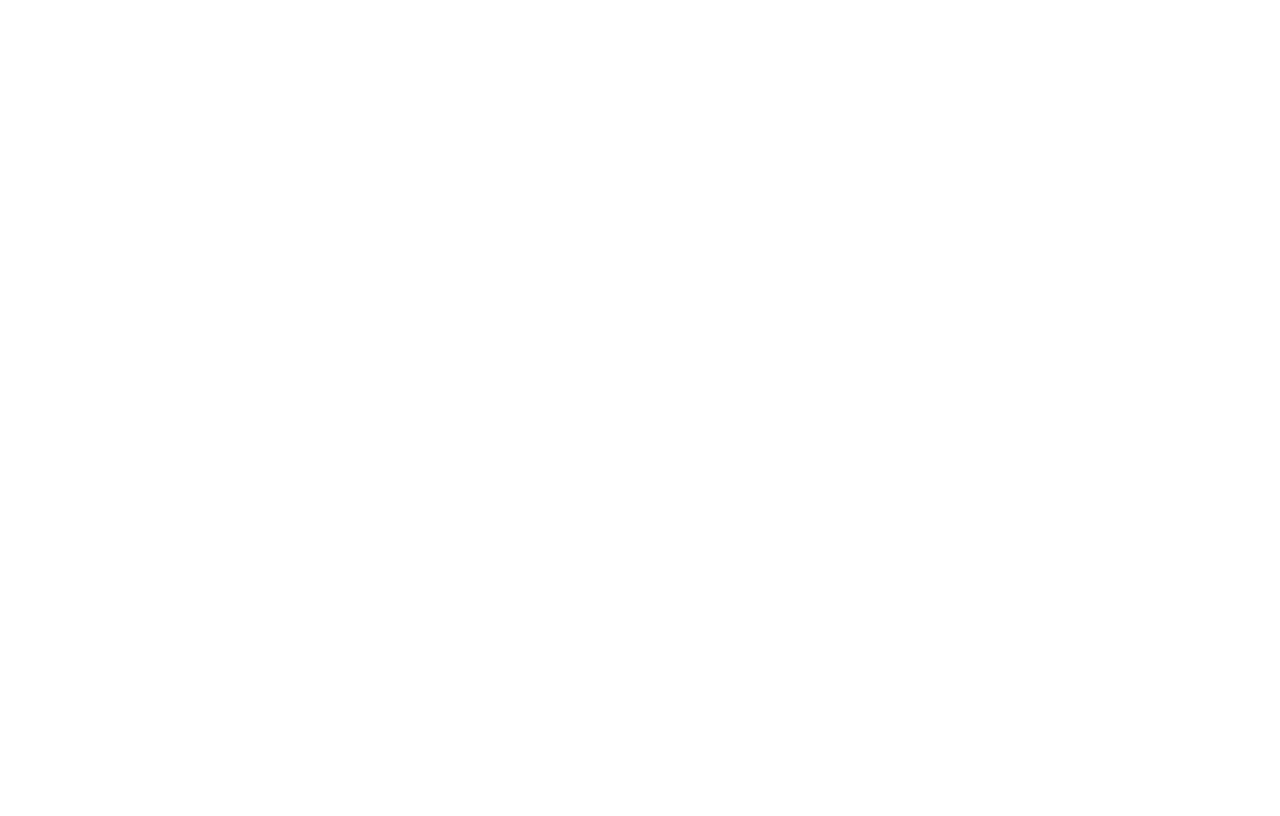
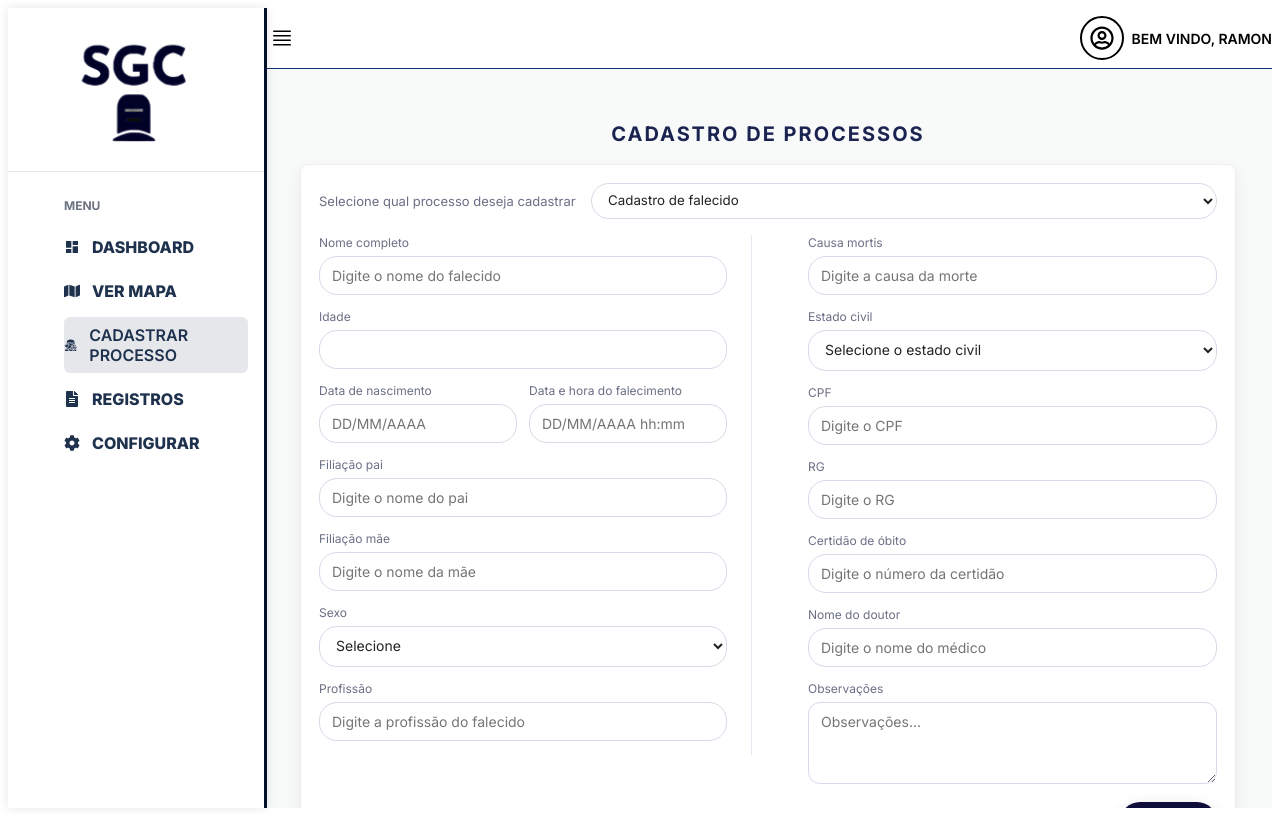
Before and after one commit to ramonlopes23/fatec-lab-sgc-front-end, a React (Vite) app in the folder front-cemiterio/: page /cadastros in a window 1280 px wide. Before the commit this address had no page. Built offline with nearby package versions, Linux system fonts and the light colour scheme.

Commit message:
cadastrofalecido

```diff
--- a/front-cemiterio/src/components/SidebarMenu/styles.js
+++ b/front-cemiterio/src/components/SidebarMenu/styles.js
@@ -51,7 +51,7 @@
   padding: 0.5rem 0rem;
   border-radius: 0.375rem;
   text-decoration: none;
-  color: #1f2937;
+  color: #1e314dff;
   font-weight: 800;
 
   &:hover {
--- a/front-cemiterio/src/pages/Cadastros/index.jsx
+++ b/front-cemiterio/src/pages/Cadastros/index.jsx
@@ -1,5 +1,6 @@
-import React from "react";
 import MainLayout from "../../layout/MainLayout";
+import React, { useState } from "react";
+import { BtnPrimary, ColumnLeft, ColumnRight, Container, Field, FormActions, FormGrid, FormStyled, FormTop, Select, Input, SelectTop, SmallLabel, Textarea, Title, TwoCols } from "./styles"
 
 export default function Cadastros() {
     const [form, setForm] = useState({
@@ -21,7 +22,7 @@
         obs: "",
     });
 
-    const [registros, SetRegistros] = useState([]);
+    const [registros, setRegistros] = useState([]);
 
     const handleChange = (e) => {
         const { name, value } = e.target;
@@ -30,7 +31,7 @@
 
     const handleSubmit = (e) => {
         e.preventDefault();
-        SetRegistros([...registros, form]);
+        setRegistros([...registros, form]);
         setForm({
             nome: "",
             idade: "",
@@ -51,73 +52,117 @@
         });
     };
 
-    return(
+    return (
         <MainLayout>
-            <h2>Cadastro de Processos</h2>
+            <Container>
+                <Title>CADASTRO DE PROCESSOS</Title>
 
-            <form onSubmit={handleSubmit}>
-                <div>
+                <FormStyled onSubmit={handleSubmit}>
+                    <FormTop>
+                        <SmallLabel>Selecione qual processo deseja cadastrar</SmallLabel>
+                        <SelectTop name="processo">
+                            <option>Cadastro de falecido</option>
+                        </SelectTop>
+                    </FormTop>
+
+                    <FormGrid>
+                        <ColumnLeft>
+                            <Field>
                                 <label>Nome completo</label>
-                    <input name="nome" value={form.nome} onChange={handleChange} placeholder="Digite o nome do falecido" />
+                                <Input name="nome" value={form.nome} onChange={handleChange} placeholder="Digite o nome do falecido" />
+                            </Field>
 
+                            <Field>
                                 <label>Idade</label>
-                    <input name="idade" value={form.idade} onChange={handleChange}  />
+                                <Input name="idade" value={form.idade} onChange={handleChange} />
+                            </Field>
 
+                            <TwoCols>
+                                <Field>
                                     <label>Data de nascimento</label>
-                    <input name="data_nasc" value={form.data_nasc} onChange={handleChange}  />
+                                    <Input name="data_nasc" value={form.data_nasc} onChange={handleChange} placeholder="DD/MM/AAAA" />
+                                </Field>
+                                <Field>
+                                    <label>Data e hora do falecimento</label>
+                                    <Input name="dh_falec" value={form.dh_falec} onChange={handleChange} placeholder="DD/MM/AAAA hh:mm" />
+                                </Field>
+                            </TwoCols>
 
-                    <label>Data e hora do falecimento</label>
-                    <input name="dh_falec" value={form.dh_falec} onChange={handleChange} />
+                            <Field>
+                                <label>Filiação pai</label>
+                                <Input name="filiacao_pai" value={form.filiacao_pai} onChange={handleChange} placeholder="Digite o nome do pai" />
+                            </Field>
 
-                    <label>Filiação pai</label>
-                    <input name="filiacao_pai" value={form.filiacao_pai} onChange={handleChange} />
+                            <Field>
+                                <label>Filiação mãe</label>
+                                <Input name="filiacao_mae" value={form.filiacao_mae} onChange={handleChange} placeholder="Digite o nome da mãe" />
+                            </Field>
 
-                    <label>Filiação mãe</label>
-                    <input name="filiacao_mae" value={form.filiacao_mae} onChange={handleChange}  />
+                            <Field>
+                                <label>Sexo</label>
+                                <Select name="sexo" value={form.sexo} onChange={handleChange}>
+                                    <option value="">Selecione</option>
+                                    <option value="masculino">Masculino</option>
+                                    <option value="feminino">Feminino</option>
+                                </Select>
+                            </Field>
 
-                    <label>Sexo</label>
-                    <select name="sexo" value={form.sexo} onChange={handleChange}>
-                        <option value="">Selecione</option>
-                        <option value="">Masculino</option>
-                        <option value="">Feminino</option>
-                    </select>
+                            <Field>
+                                <label>Profissão</label>
+                                <Input name="profissao" value={form.profissao} onChange={handleChange} placeholder="Digite a profissão do falecido" />
+                            </Field>
+                        </ColumnLeft>
 
-                    <label>Profissão</label>
-                    <input name="profissao" value={form.profissao} onChange={handleChange}/>
-                </div>
+                        <ColumnRight>
+                            <Field>
+                                <label>Causa mortis</label>
+                                <Input name="causa_mortis" value={form.causa_mortis} onChange={handleChange} placeholder="Digite a causa da morte" />
+                            </Field>
 
-                <div>
-                    <label>Causa mortis</label>
-                    <input name="causa_mortis" value={form.causa_mortis} onChange={handleChange}/>
-
-                    <label>Estado Civil</label>
-                    <select name="estado_civil" value={form.estado_civil} onChange={handleChange}/>
-                        <option value="">Selecione</option>
+                            <Field>
+                                <label>Estado civil</label>
+                                <Select name="estado_civil" value={form.estado_civil} onChange={handleChange}>
+                                    <option value="">Selecione o estado civil</option>
                                     <option value="Solteiro(a)">Solteiro(a)</option>
                                     <option value="Casado(a)">Casado(a)</option>
                                     <option value="Separado(a)">Separado(a)</option>
                                     <option value="Divorciado(a)">Divorciado(a)</option>
-                        <option value="Viúvo(a">Viúvo(a)</option>
+                                    <option value="Viúvo(a)">Viúvo(a)</option>
+                                </Select>
+                            </Field>
 
+                            <Field>
+                                <label>CPF</label>
+                                <Input name="cpf" value={form.cpf} onChange={handleChange} placeholder="Digite o CPF" />
+                            </Field>
 
-                    <label>CPF</label>
-                    <input name="cpf" value={form.cpf} onChange={handleChange}/>
+                            <Field>
+                                <label>RG</label>
+                                <Input name="rg" value={form.rg} onChange={handleChange} placeholder="Digite o RG" />
+                            </Field>
 
-                    <label>RG</label>
-                    <input name="rg" value={form.rg} onChange={handleChange}/>
+                            <Field>
+                                <label>Certidão de óbito</label>
+                                <Input name="certidao_obito" value={form.certidao_obito} onChange={handleChange} placeholder="Digite o número da certidão" />
+                            </Field>
 
-                    <label>Certidão de óbito</label>
-                    <input name="certidao_obito" value={form.certidao_obito} onChange={handleChange}/>
+                            <Field>
+                                <label>Nome do doutor</label>
+                                <Input name="nome_doutor" value={form.nome_doutor} onChange={handleChange} placeholder="Digite o nome do médico" />
+                            </Field>
 
-                    <label>Nome do doutor</label>
-                    <input name="nome_doutor" value={form.nome_doutor} onChange={handleChange}/>
+                            <Field>
+                                <label>Observações</label>
+                                <Textarea name="obs" value={form.obs} onChange={handleChange} placeholder="Observações..." />
+                            </Field>
 
-                    <label>Observações</label>
-                    <textarea name="obs" value={form.obs} onChange={handleChange}/>
-
-                    <button type="submit">Salvar</button>
-                </div>
-            </form>
+                            <FormActions>
+                                <BtnPrimary type="submit">Salvar</BtnPrimary>
+                            </FormActions>
+                        </ColumnRight>
+                    </FormGrid>
+                </FormStyled>
+            </Container>
         </MainLayout>
                 )
 }
--- a/front-cemiterio/src/pages/Cadastros/styles.js
+++ b/front-cemiterio/src/pages/Cadastros/styles.js
@@ -1,14 +1,158 @@
 import styled from "styled-components";
 
-export const FormContainer = styled.form`
-    display:grid;
-    gridTemplateColumns:1fr 1fr;
-    gap: 1rem;
+export const Container = styled.div`
+  max-width: 1100px;
+  margin: 0 auto;
+  padding: 20px;
 `;
 
-export const Button = styled.button`
-    margin-top:1rem;
-    padding:0.5rem;
-    background:navy;
-    color:white;
+export const Title = styled.h2`
+  text-align: center;
+  font-size: 20px;
+  letter-spacing: 2px;
+  margin-bottom: 18px;
+  color: #1b2350;
 `;
+
+export const FormStyled = styled.form`
+  background: #fff;
+  padding: 18px;
+  border-radius: 8px;
+  box-shadow: 0 6px 18px rgba(22,28,70,0.06);
+  border: 1px solid #eee;
+`;
+
+export const FormTop = styled.div`
+  display: flex;
+  align-items: center;
+  gap: 12px;
+  margin-bottom: 16px;
+`;
+
+export const SmallLabel = styled.label`
+  font-size: 13px;
+  color: #6b6f85;
+  min-width: 260px;
+`;
+
+export const SelectTop = styled.select`
+  flex: 1;
+  padding: 8px 12px;
+  border-radius: 20px;
+  border: 1px solid #d6d9e6;
+  background: #fff;
+  color: #222;
+`;
+
+export const FormGrid = styled.div`
+  display: grid;
+  grid-template-columns: 1fr 1fr;
+  gap: 32px;
+  align-items: start;
+
+  @media (max-width: 880px) {
+    grid-template-columns: 1fr;
+  }
+`;
+
+export const ColumnLeft = styled.div`
+  padding-right: 24px;
+  border-right: 1px solid #e6e8f2;
+
+  @media (max-width: 880px) {
+    padding-right: 0;
+    border-right: none;
+  }
+`;
+
+export const ColumnRight = styled.div`
+  padding-left: 24px;
+
+  @media (max-width: 880px) {
+    padding-left: 0;
+  }
+`;
+
+
+export const Field = styled.div`
+  margin-bottom: 14px;
+
+  label {
+    display: block;
+    font-size: 12px;
+    color: #6b6f85;
+    margin-bottom: 6px;
+  }
+`;
+
+export const TwoCols = styled.div`
+  display: grid;
+  grid-template-columns: 1fr 1fr;
+  gap: 12px;
+`;
+
+
+const baseInput = `
+  width: 100%;
+  box-sizing: border-box;
+  padding: 10px 12px;
+  border-radius: 18px;
+  border: 1px solid #d6d9e6;
+  background: #fff;
+  outline: none;
+  font-size: 14px;
+  color: #222;
+`;
+
+export const Input = styled.input`
+  ${baseInput}
+  &:focus {
+    border-color: #7b63ff;
+    box-shadow: 0 2px 8px rgba(123,99,255,0.08);
+  }
+`;
+
+export const Select = styled.select`
+  ${baseInput}
+  border-radius: 18px;
+  &:focus {
+    border-color: #7b63ff;
+    box-shadow: 0 2px 8px rgba(123,99,255,0.08);
+  }
+`;
+
+
+export const Textarea = styled.textarea`
+  ${baseInput}
+  min-height: 82px;
+  border-radius: 12px;
+  resize: vertical;
+  padding-top: 10px;
+  &:focus {
+    border-color: #7b63ff;
+    box-shadow: 0 2px 8px rgba(123,99,255,0.08);
+  }
+`;
+
+export const FormActions = styled.div`
+  display: flex;
+  justify-content: flex-end;
+  margin-top: 6px;
+
+  @media (max-width: 880px) {
+    justify-content: center;
+  }
+`;
+
+export const BtnPrimary = styled.button`
+  background: #0f0d3a;
+  color: #fff;
+  border: none;
+  padding: 12px 28px;
+  border-radius: 24px;
+  cursor: pointer;
+  font-weight: 600;
+  box-shadow: 0 6px 16px rgba(15,13,58,0.18);
+
+  &:hover { opacity: 0.95; }
+`;
--- a/front-cemiterio/src/pages/Home/index.jsx
+++ b/front-cemiterio/src/pages/Home/index.jsx
@@ -2,7 +2,6 @@
 import Footer from "../../components/Footer";
 import MainLayout from "../../layout/MainLayout";
 import Dashboard from "../../components/Dashboard";
-import { Navigate } from "react-router-dom";
 
 export default function Home() {
     return (
--- a/front-cemiterio/src/routes/index.jsx
+++ b/front-cemiterio/src/routes/index.jsx
@@ -1,12 +1,14 @@
 import React from "react";
 import {Routes, Route, Navigate} from "react-router-dom";
 import Home from "../pages/Home";
+import Cadastros from "../pages/Cadastros";
 
 export default function AppRoutes(){
     return(
         <Routes>
             <Route path='/' element={<Navigate to="/home" />} />
             <Route path='/home' element={<Home />} />
+            <Route path='/cadastros' element={<Cadastros />} />
         </Routes>
     );
 }
```
Lines whose indentation alone changed are shown as unchanged.
